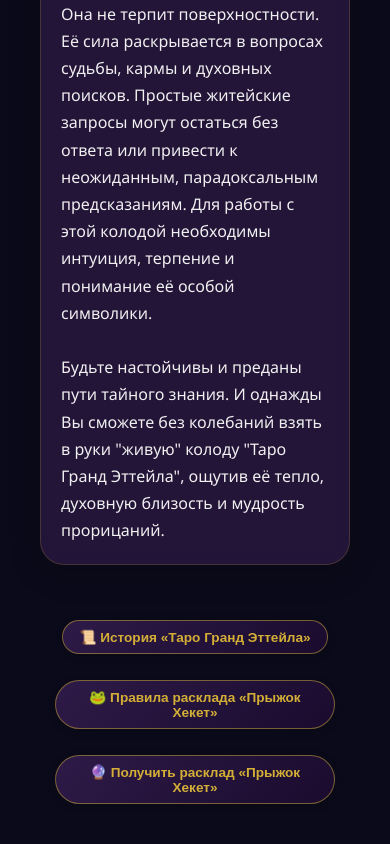
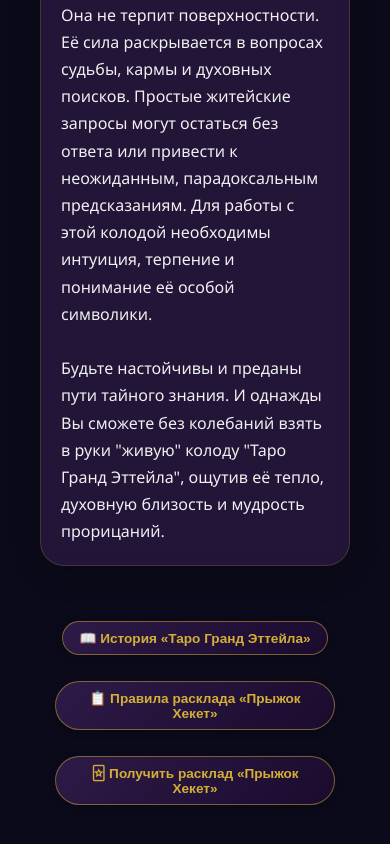
Before and after one commit to a-65/th, a plain HTML site: page client/index.html in a window 390 px wide. Shown: the part 870-1714 px from the top of the page. Drawn offline with nearby package versions, Linux system fonts and the light colour scheme.

Commit message:
style: complete CSS reorganization with tarot theme
- Restructure CSS into logical sections (RESET, GLOBAL, TYPOGRAPHY, COMPONENTS, PAGES, NAVIGATION, ANIMATIONS, MEDIA)
- Add dark mystical background with twinkling stars
- Implement glassmorphism effects (backdrop-filter, semi-transparent layers)
- Add gold accent colors (#D4AF37) for headers, buttons, borders
- Style card components with 3-part structure (position, image, description)
- Add staggered card appearance animation (wave effect)
- Implement hover effects with lift and golden glow
- Add custom gold scrollbars for WebKit browsers
- Create responsive design with mobile breakpoint at 768px
- Add Playfair Display font for elegant headers
- Style navigation buttons with icons and gold borders
- Ensure consistent styling across all 4 pages (welcome, history, rules, spread)

```diff
--- a/client/index.html
+++ b/client/index.html
@@ -2,6 +2,7 @@
 <html>
 <head>
     <title>TarotHub</title> <!-- Заголовок вкладки браузера -->
+    <link href="https://fonts.googleapis.com/css2?family=Playfair+Display:wght@400;500;600;700&display=swap" rel="stylesheet">
     <link rel="stylesheet" href="css/style.css"> <!-- Подключаем внешний файл стилей -->
 </head>
 <body>
--- a/client/js/app.js
+++ b/client/js/app.js
@@ -569,34 +569,35 @@
     console.log(`📄 Перешли на страницу: ${pageId}`);
 }
 
-
 const pages = [
     {
         id: 'page-welcome',
         buttonText: '✨ «Таро Гранд Эттейла»',
+        buttonIcon: '🏠',              // Добавляем иконку
         buttonId: 'nav-to-welcome'
     },
     {
         id: 'page-history',
-        buttonText: '📜 История «Таро Гранд Эттейла»',
+        buttonText: 'История «Таро Гранд Эттейла»',
+        buttonIcon: '📖',              // Добавляем иконку
         buttonId: 'nav-to-history'
     },
     {
         id: 'page-rules',
-        buttonText: '🐸 Правила расклада «Прыжок Хекет»',
+        buttonText: 'Правила расклада «Прыжок Хекет»',
+        buttonIcon: '📋',              // Добавляем иконку
         buttonId: 'nav-to-rules'
     },
     {
-        id: 'page-spread',                                    // Новая страница
-        buttonText: '🔮 Получить расклад «Прыжок Хекет»',       // Текст кнопки
-        buttonId: 'nav-to-spread'                             // ID кнопки
+        id: 'page-spread',
+        buttonText: 'Получить расклад «Прыжок Хекет»',
+        buttonIcon: '🃟',              // Добавляем иконку
+        buttonId: 'nav-to-spread'
     }
 ];
 
 
-/**
- * Создаёт кнопки навигации и добавляет их в DOM
- */
+// Создаёт кнопки навигации и добавляет их в DOM
 function createNavButtons() {
     const navContainer = document.getElementById('nav-buttons');
     if (!navContainer) {
@@ -604,7 +605,7 @@
         return;
     }
 
-    // Очищаем контейнер (на случай повторного вызова)
+    // Очищаем контейнер
     navContainer.innerHTML = '';
 
     // Получаем ID текущей активной страницы
@@ -614,10 +615,13 @@
     pages.forEach(page => {
         if (page.id !== activePageId) {
             const button = document.createElement('button');
-            button.textContent = page.buttonText;
             button.className = 'nav-btn';
             button.id = page.buttonId;
             button.onclick = () => switchToPage(page.id);
+
+            // Добавляем иконку и текст
+            button.innerHTML = `${page.buttonIcon} ${page.buttonText}`;
+
             navContainer.appendChild(button);
         }
     });
```
